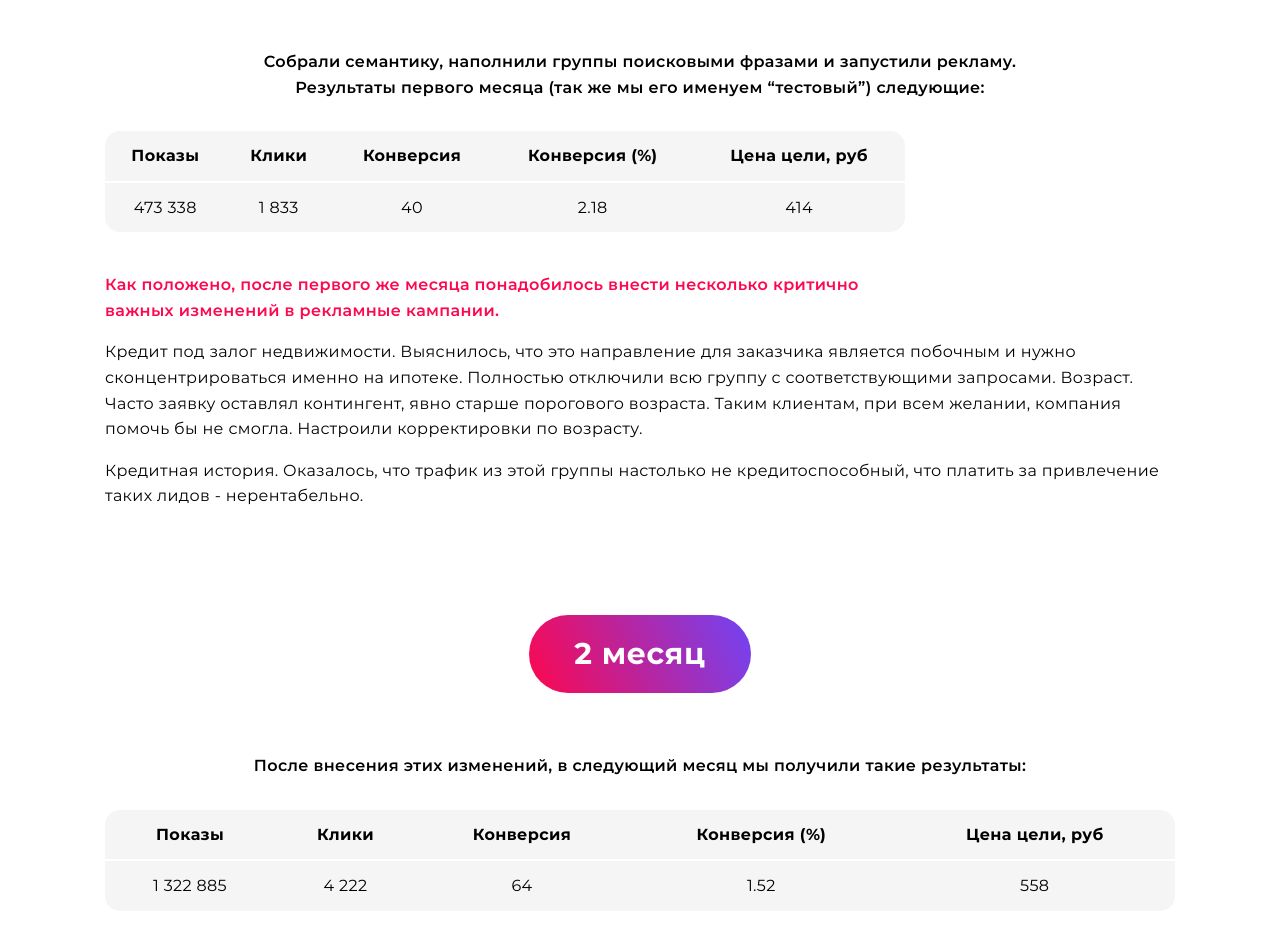
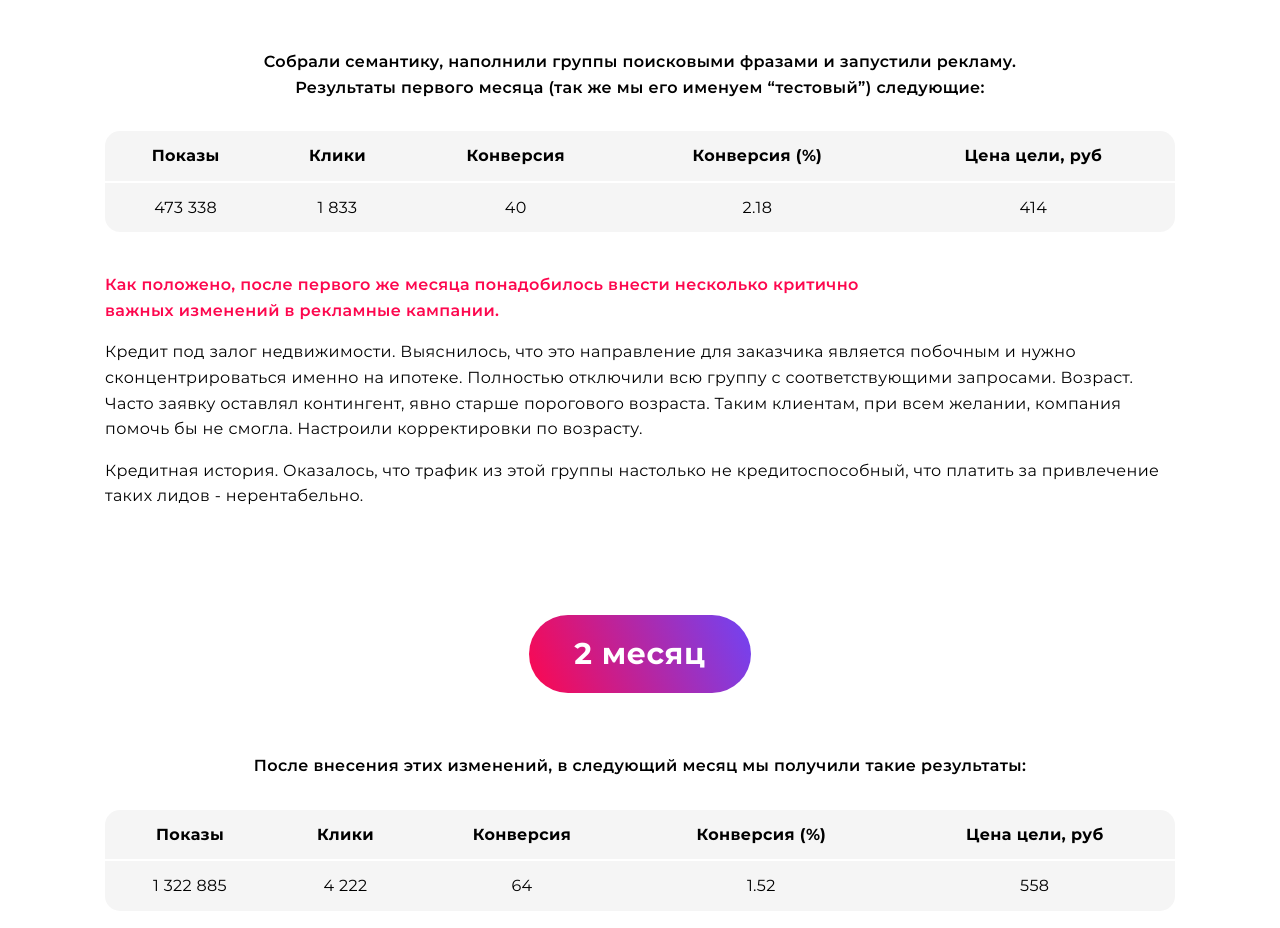
Before and after one commit to newstreetpunk/ipoteka, a plain HTML site: page index.html in a window 1280 px wide. Shown: the part 3580-4508 px from the top of the page. Drawn offline with Linux system fonts and the light colour scheme.

Commit message:
Ulma Site

```diff
--- a/index.html
+++ b/index.html
@@ -165,7 +165,7 @@
 					<p class="tac"><strong>Собрали семантику, наполнили группы поисковыми фразами и запустили рекламу. <br>Результаты первого месяца (так же мы его именуем “тестовый”) следующие:</strong></p>
 
 					<div class="table-responsive">
-						<table class="table" style="width: 800px">
+						<table class="table">
 							<thead>
 								<tr>
 									<th>Показы</th>
--- a/sass/_media.sass
+++ b/sass/_media.sass
@@ -119,8 +119,6 @@
 		height: 75px
 	.zoom-btn-wrap
 		display: block
-	// .table
-	// 	width: 730px
 
 /*==========  Mobile First  ==========*/
 
```
